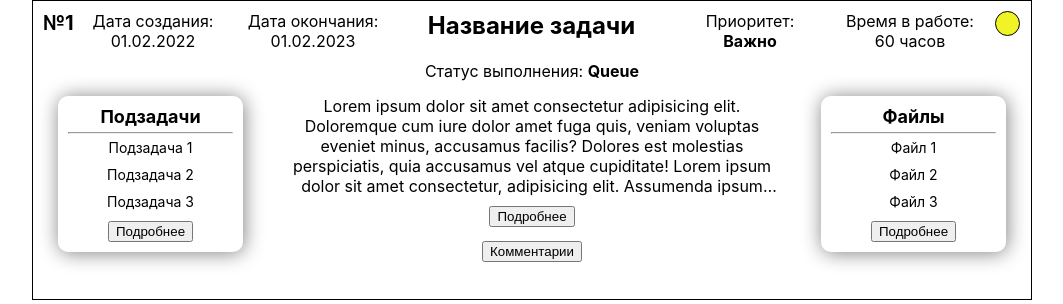
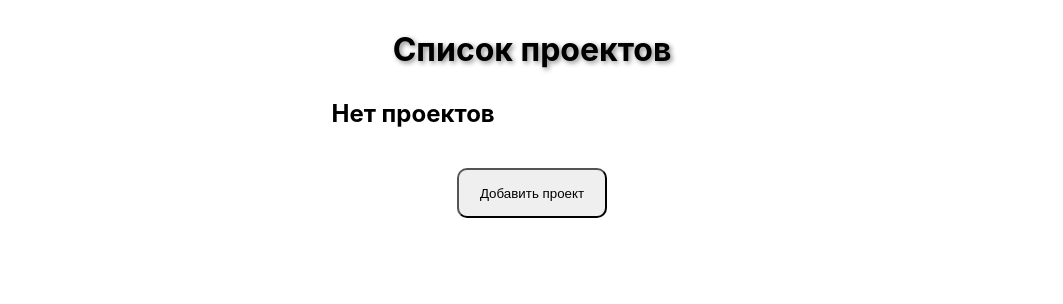
Before and after one commit to ArtemBelousov152/ToDoList-v2, a React (Create React App) app: page / in a window 1280 px wide. Shown: the top 304 px of the page, without its empty margins (108-1171 px from the left). Built offline with nearby package versions, Linux system fonts and the light colour scheme.

Commit message:
Добавление нового проекта

```diff
--- a/package.json
+++ b/package.json
@@ -27,6 +27,7 @@
     "react-scripts": "5.0.1",
     "sass": "^1.56.2",
     "typescript": "^4.9.3",
+    "uuid": "^9.0.0",
     "web-vitals": "^2.1.4"
   },
   "scripts": {
@@ -52,5 +53,8 @@
       "last 1 firefox version",
       "last 1 safari version"
     ]
+  },
+  "devDependencies": {
+    "@types/uuid": "^9.0.0"
   }
 }
--- a/src/components/app/App.tsx
+++ b/src/components/app/App.tsx
@@ -5,9 +5,9 @@ import Task from '../task/Task';
 function App() {
     return (
         <div className='app'>
-            {/* <Projects/> */}
+            <Projects/>
             {/* <Tasks/> */}
-            <Task/>
+            {/* <Task/> */}
         </div>
     )
 }
--- a/src/components/minTask/MinTask.tsx
+++ b/src/components/minTask/MinTask.tsx
@@ -1,4 +1,5 @@
 import Status from '../status/Status';
+import { useAppSelector } from '../../hooks/redux';
 
 import './minTask.scss';
 
--- a/src/components/pages/projects/Projects.tsx
+++ b/src/components/pages/projects/Projects.tsx
@@ -1,58 +1,101 @@
-import React from 'react'
+import React, { useState } from 'react'
+import { IProject } from '../../../models';
+import { v4 as uuidv4 } from 'uuid';
+import { todoSlice } from '../../../store/reducers/todoSlice';
 
 import './projects.scss';
+import { useAppDispatch, useAppSelector } from '../../../hooks/redux';
 
 function Projects() {
+  const [modal, setModal] = useState<boolean>(false);
+  const [newProjectName, setNewProjectName] = useState<string>('');
+  const {projects} = useAppSelector(state => state.todoReducer);
+  const dispatch = useAppDispatch();
+  const {addProject} = todoSlice.actions;
+
+  const createProject = () => {
+    const newProject: IProject = {
+      id: uuidv4(),
+      title: newProjectName,
+      tasks: []
+    }
+
+    dispatch(addProject(newProject));
+    closeModal();
+  }
+
+  const closeModal = () => {
+    setModal(false)
+    setNewProjectName('')
+  }
+
+  const renderTaskList = (index: number) => {
+    const list = projects[index].tasks
+    if (list.length === 0) {
+      return (
+        <li>Нет задач</li>
+      )
+    } else {
+      return (
+        list.map((item, id) => {
+          return <li>{`${id + 1} ${item.title}`}</li>
+        })
+      )
+    }
+  }
+
+  const renderProjects = () => {
+    if (projects.length === 0) {
+      return (
+        <h2>Нет проектов</h2>
+      )
+    } else {
+      return (
+        projects.map((item, id) => {
+          return (
+            <div className="projects__item">
+            <h2 className='projects__name'>{item.title}</h2>
+            <h2 className='projects__tasks'>Список задач:</h2>
+            <ul className='projects__list'>
+            {renderTaskList(id)}
+            </ul>
+          </div>
+          )
+        })
+      )
+    }
+  }
+
+  const modalWindow = modal ? <div className="projects__modal">
+                                <input
+                                    type="text"
+                                    name="name"
+                                    id="name"
+                                    onChange={(e) => setNewProjectName(e.target.value)}/>
+                                <button
+                                      onClick={createProject}
+                                      disabled={!Boolean(newProjectName)}>
+                                  Создать
+                                </button>
+                                <button
+                                      onClick={closeModal}>
+                                  Отмена
+                                </button>
+                              </div>
+                            : null;
+
   return (
     <div className='projects'>
+      {modalWindow}
       <h1 className='projects__title'>Список проектов</h1>
       <div className="projects__grid">
-        <div className="projects__item">
-          <h2 className='projects__name'>Название проекта</h2>
-          <h2 className='projects__tasks'>Список задач:</h2>
-          <ul className='projects__list'>
-            <li>1. Имя задачи</li>
-            <li>2. Имя задачи</li>
-            <li>3. Имя задачи</li>
-            <li>4. Имя задачи</li>
-            <li>5. Имя задачи</li>
-          </ul>
-        </div>
-        <div className="projects__item">
-          <h2 className='projects__name'>Название проекта</h2>
-          <h2 className='projects__tasks'>Список задач:</h2>
-          <ul className='projects__list'>
-            <li>1. Имя задачи</li>
-            <li>2. Имя задачи</li>
-            <li>3. Имя задачи</li>
-            <li>4. Имя задачи</li>
-            <li>5. Имя задачи</li>
-          </ul>
-        </div>
-        <div className="projects__item">
-          <h2 className='projects__name'>Название проекта</h2>
-          <h2 className='projects__tasks'>Список задач:</h2>
-          <ul className='projects__list'>
-            <li>1. Имя задачи</li>
-            <li>2. Имя задачи</li>
-            <li>3. Имя задачи</li>
-            <li>4. Имя задачи</li>
-            <li>5. Имя задачи</li>
-          </ul>
-        </div>
-        <div className="projects__item">
-          <h2 className='projects__name'>Название проекта</h2>
-          <h2 className='projects__tasks'>Список задач:</h2>
-          <ul className='projects__list'>
-            <li>1. Имя задачи</li>
-            <li>2. Имя задачи</li>
-            <li>3. Имя задачи</li>
-            <li>4. Имя задачи</li>
-            <li>5. Имя задачи</li>
-          </ul>
-        </div>
+        {renderProjects()}
       </div>
-      <button className="projects__add">Добавить проект</button>
+      <button
+        className="projects__add"
+        onClick={() => setModal(true)}>
+          Добавить проект
+      </button>
     </div>
   )
 }
--- a/src/components/pages/projects/projects.scss
+++ b/src/components/pages/projects/projects.scss
@@ -1,5 +1,25 @@
 .projects {
     padding: 30px 400px;
+    &__modal {
+        left: 50%;
+        top: 50%;
+        transform: translateX(-50%) translateY(-50%);
+        position: absolute;
+        display: flex;
+        justify-content: center;
+        align-items: center;
+        flex-wrap: wrap;
+        border-radius: 5px;
+        width: 200px;
+        height: 100px;
+        background-color: rgb(211, 211, 211);
+        z-index: 100;
+        button {
+            &:nth-child(2) {
+                margin-right: 10px;
+            }
+        }
+    }
     &__title {
         text-shadow: 2px 2px 5px rgb(139, 139, 139);
     }
--- a/src/index.tsx
+++ b/src/index.tsx
@@ -2,12 +2,16 @@ import React from 'react';
 import ReactDOM from 'react-dom/client';
 import './index.scss';
 import App from './components/app/App';
+import { Provider } from 'react-redux';
+import { setupStore } from './store/store';
 
 const root = ReactDOM.createRoot(
   document.getElementById('root') as HTMLElement
 );
 root.render(
   <React.StrictMode>
-    <App />
+    <Provider store={setupStore()}>
+      <App />
+    </Provider>
   </React.StrictMode>
 );
--- /dev/null
+++ b/src/models/index.ts
@@ -0,0 +1,4 @@
+import { IProject } from "./project";
+import { ITusk } from "./task";
+
+export type {IProject, ITusk}
--- /dev/null
+++ b/src/store/reducers/todoSlice.ts
@@ -0,0 +1,22 @@
+import { IProject } from "../../models/";
+import { createSlice, PayloadAction } from "@reduxjs/toolkit";
+
+interface todoState {
+    projects: IProject[]
+}
+
+const initialState: todoState = {
+    projects: []
+}
+
+export const todoSlice = createSlice({
+    name: 'todo',
+    initialState,
+    reducers: {
+        addProject(state, action: PayloadAction<IProject>) {
+            state.projects = [...state.projects, action.payload]
+        }
+    }
+})
+
+export default todoSlice.reducer;
--- a/src/store/store.ts
+++ b/src/store/store.ts
@@ -1,9 +1,10 @@
 import { combineReducers } from "@reduxjs/toolkit";
-import { configureStore } from "@reduxjs/toolkit/dist/configureStore";
+import { configureStore } from "@reduxjs/toolkit";
+import todoReducer from "./reducers/todoSlice";
 
 
 const rootReducer = combineReducers({
-
+    todoReducer
 
 })
 
--- a/tsconfig.json
+++ b/tsconfig.json
@@ -1,6 +1,6 @@
 {
   "compilerOptions": {
-    "target": "es5",
+    "target": "es6",
     "lib": [
       "dom",
       "dom.iterable",
```
Also changed, not shown: src/models/project.ts (added, +7 -0 lines), src/models/task.ts (added, +30 -0 lines), 1 other file (tests, documents, lock files or other folders). Lines whose indentation alone changed are shown as unchanged.
